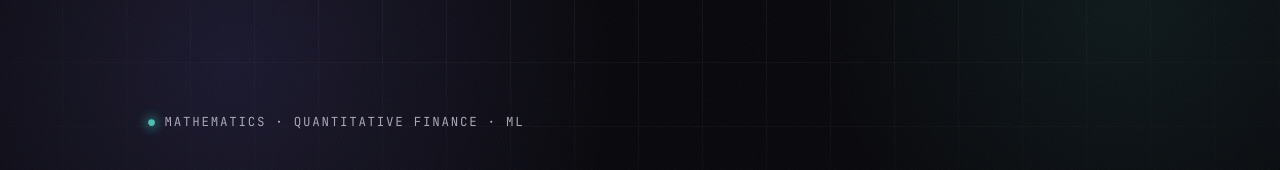
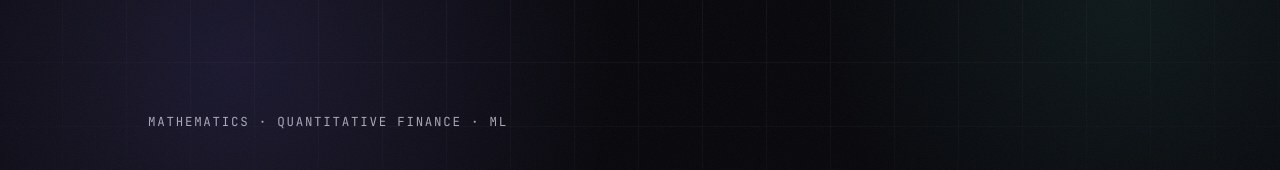
Before and after one commit to phdech04/personal-site, a Next.js app: page / in a window 1280 px wide. Shown: the top 170 px of the page. Built offline with nearby package versions, Linux system fonts and the light colour scheme.

Commit message:
Remove pulsing eyebrow dot

```diff
--- a/src/app/globals.css
+++ b/src/app/globals.css
@@ -143,20 +143,6 @@ main {
   text-transform: uppercase;
   color: var(--ink-dim);
   margin-bottom: 1.75rem;
-}
-
-.dot {
-  width: 7px;
-  height: 7px;
-  border-radius: 50%;
-  background: var(--accent-2);
-  box-shadow: 0 0 12px 1px var(--accent-2);
-  animation: pulse 2.4s var(--ease) infinite;
-}
-
-@keyframes pulse {
-  0%, 100% { opacity: 1; transform: scale(1); }
-  50% { opacity: 0.5; transform: scale(0.8); }
 }
 
 .hero-title {
--- a/src/app/page.tsx
+++ b/src/app/page.tsx
@@ -142,7 +142,7 @@ export default function Home() {
         {/* ── Hero ── */}
         <header className="hero">
           <p className="eyebrow hero-load" style={{ animationDelay: '0.05s' }}>
-            <span className="dot" /> Mathematics · Quantitative Finance · ML
+            Mathematics · Quantitative Finance · ML
           </p>
           <h1
             className="hero-title hero-load"
```
